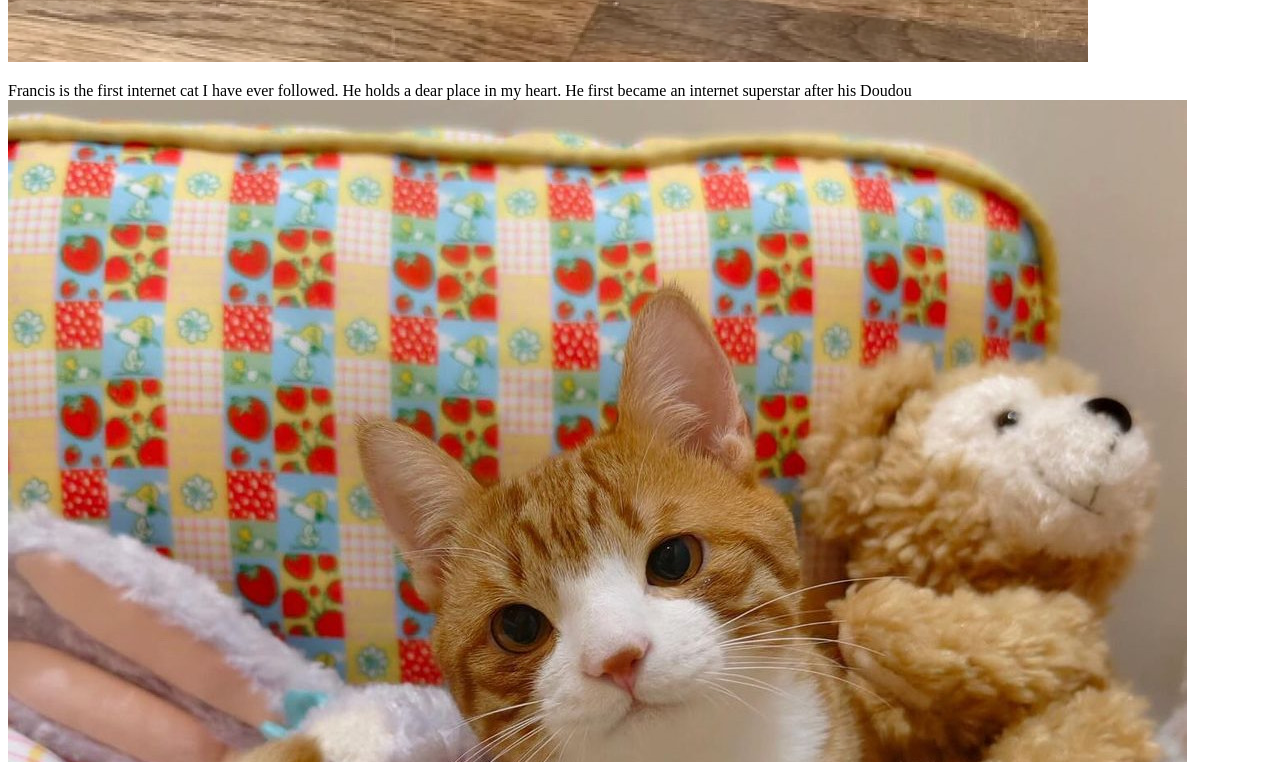
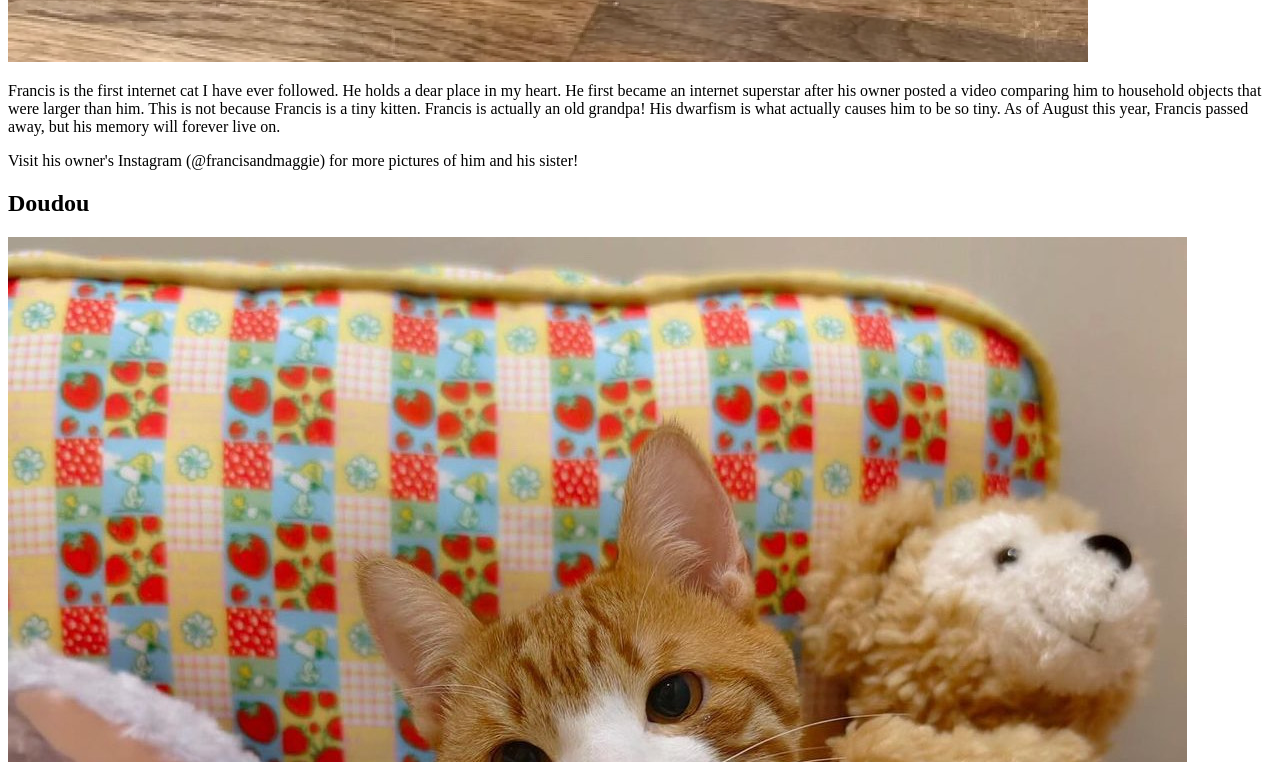
Before and after one commit to aliuzyn/aliuzyn.github.io, a plain HTML site: page index.html in a window 1280 px wide. Shown: the part 3078-3840 px from the top of the page. Drawn offline with Linux system fonts and the light colour scheme.

Commit message:
Update index.html

```diff
--- a/index.html
+++ b/index.html
@@ -21,7 +21,8 @@
 
     <h2>Francis</h2>
     <img src="francis.webp">
-    <p>Francis is the first internet cat I have ever followed. He holds a dear place in my heart. He first became an internet superstar after his <a herf="https://www.instagram.com/francisandmaggie/> owner</a> posted a video comparing him to household objects that were larger than him. This is not because Francis is a tiny kitten. Francis is actually an old grandpa! His dwarfism is what actually causes him to be so tiny. As of August this year, Francis passed away, but his memory will forever live on.</p>
+    <p>Francis is the first internet cat I have ever followed. He holds a dear place in my heart. He first became an internet superstar after his owner posted a video comparing him to household objects that were larger than him. This is not because Francis is a tiny kitten. Francis is actually an old grandpa! His dwarfism is what actually causes him to be so tiny. As of August this year, Francis passed away, but his memory will forever live on.</p>
+    <p>Visit his owner's Instagram (@francisandmaggie) for more pictures of him and his sister!</p>
     <h2>Doudou</h2>
     <img src="doudoucat.jpg">
     <p>Doudou's internet rise to fame was due to his round face and doll-like behavior. In Doudou's videos, he is very relaxed, and is just very happy to be there. Doudou also has a very unique face, with a very circular jaw, it is easy to distinguish Doudou from most other cats!</p>
```
